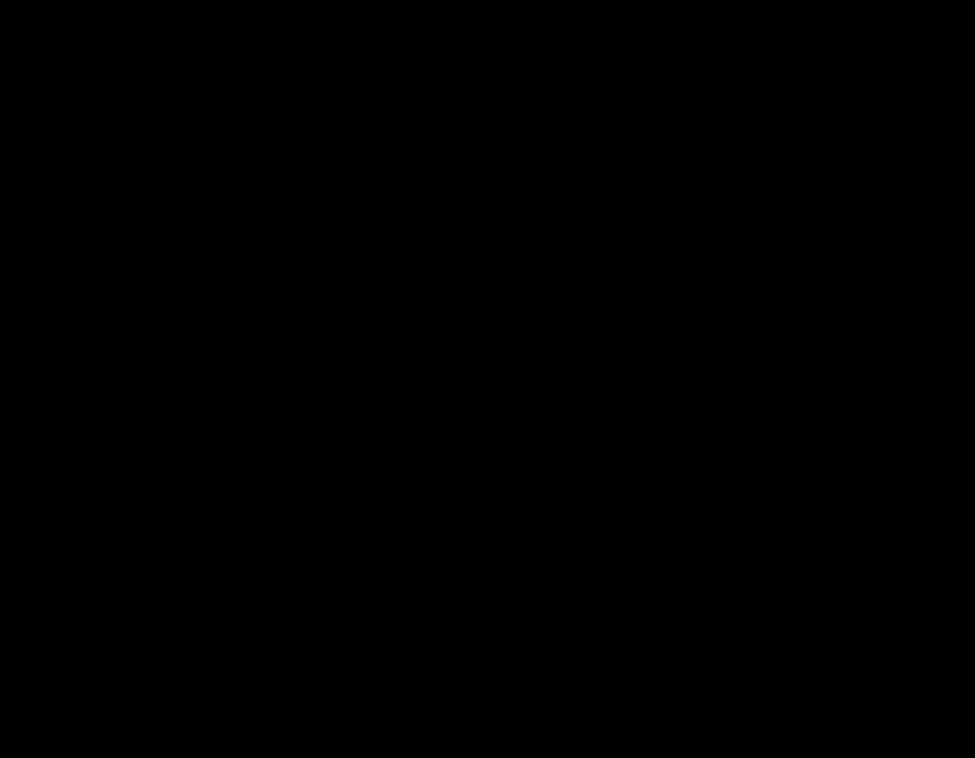
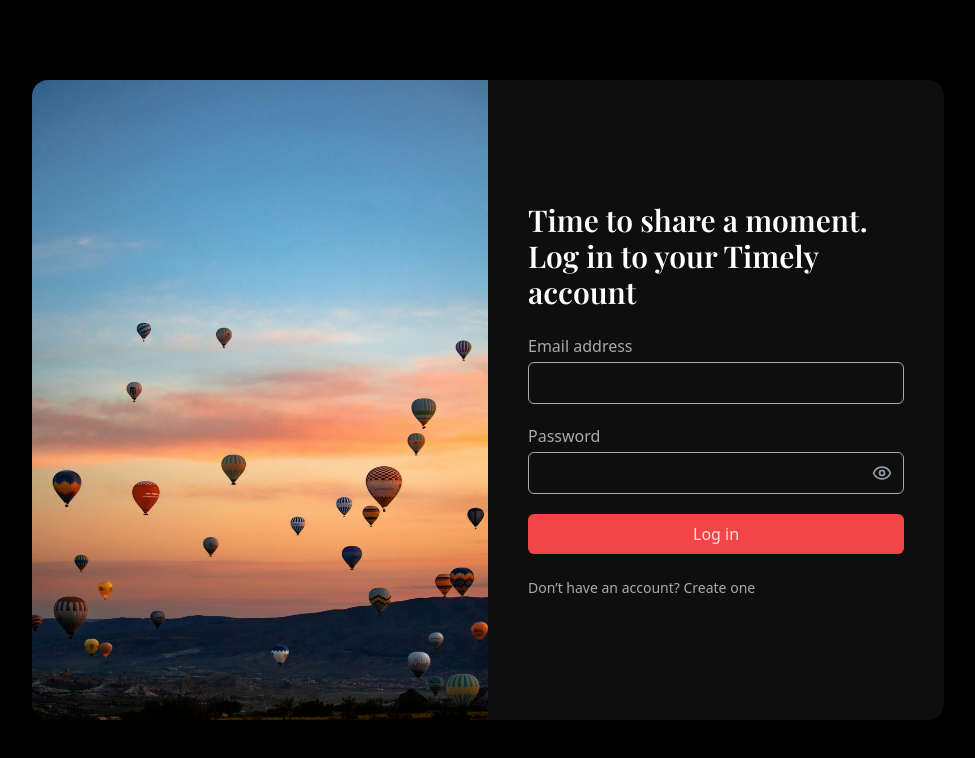
Before and after one commit to devrainyel/TimelyApp, a React (Vite) app in the folder client/: page /login in a window 1280 px wide. Before the commit this address had no page. Shown: the top 758 px of the page, without its empty margins (152-1127 px from the left). Built offline with nearby package versions, Linux system fonts and the light colour scheme; a web font is replaced by a local one.

Commit message:
feat: add Log in page layout and refactor the text "Sign In" to "Log in"

```diff
--- a/client/package.json
+++ b/client/package.json
@@ -11,6 +11,7 @@
   },
   "dependencies": {
     "@tailwindcss/vite": "^4.1.16",
+    "lucide-react": "^0.553.0",
     "react": "^19.1.1",
     "react-dom": "^19.1.1",
     "react-icons": "^5.5.0",
--- a/client/src/App.tsx
+++ b/client/src/App.tsx
@@ -1,7 +1,7 @@
 import './App.css';
 import { Route, Routes } from 'react-router-dom';
 import Home from './pages/Home';
-import SignIn from './pages/Auth/SignIn';
+import Login from './pages/Auth/Login';
 import Register from './pages/Auth/Register';
 
 function App() {
@@ -9,7 +9,7 @@ function App() {
     <>
       <Routes>
         <Route path='/' element={<Home />}></Route>
-        <Route path='/signin' element={<SignIn />}></Route>
+        <Route path='/login' element={<Login />}></Route>
         <Route path='/register' element={<Register />}></Route>
       </Routes>
     </>
--- a/client/src/components/layout/PublicNavbar.tsx
+++ b/client/src/components/layout/PublicNavbar.tsx
@@ -4,7 +4,7 @@ import { RxHamburgerMenu } from 'react-icons/rx';
 const navLinks = [
   { name: 'Home', path: '/' },
   { name: 'Register', path: '/register' },
-  { name: 'Sign In', path: '/signin' },
+  { name: 'Log In', path: '/login' },
 ];
 
 function Navbar() {
--- a/client/src/globals.css
+++ b/client/src/globals.css
@@ -8,14 +8,18 @@
   --color-hero: #ffffff;
   --color-main: #aaaaaa;
   --color-accent: #f24547;
-  --light-white: #ffdfda;
+  --color-light-white: #ffdfda;
 }
 
 @layer base {
   html,
-  body,
+  body {
+    background-color: var(--color-bg);
+    color: var(--color-main);
+    font-style: var(--font-body);
+  }
+
   p {
-    background-color: var(--color-bg);
     color: var(--color-main);
     font-style: var(--font-body);
   }
@@ -29,8 +33,17 @@
     @apply font-heading;
   }
 
-  button {
-    background-color: var(--color-accent);
-    color: var(--light-white);
+  input:-webkit-autofill,
+  input:-webkit-autofill:hover,
+  input:-webkit-autofill:focus,
+  input:-webkit-autofill:active {
+    -webkit-text-fill-color: white;
+    transition: background-color 5000s ease-in-out 0s;
   }
 }
+
+@layer components {
+  button {
+    @apply cursor-pointer;
+  }
+}
--- /dev/null
+++ b/client/src/pages/Auth/Login.tsx
@@ -0,0 +1,93 @@
+import { useState } from "react";
+import { Eye, EyeOff } from "lucide-react";
+
+const Login = () => {
+  const [showPassword, setShowPassword] = useState(false);
+
+  const showPass = () => {
+    setShowPassword(!showPassword);
+  }
+
+  return (
+    <main className="min-h-screen flex items-center justify-center">
+      <section
+        aria-labelledby="signin-title"
+      >
+        <div  className="flex max-w-5xl h-[80vh] shadow-lg overflow-hidden mx-5 rounded-2xl">
+        {/* Left side - image */}
+        <div className="w-1/2">
+          <img
+            src="./signin-bg.jpg"
+            alt="Sign in background"
+            className="w-full h-full object-cover"
+          />
+        </div>
+
+        {/* Right side - form */}
+        <div className="w-1/2 flex flex-col justify-center p-10 bg-[#0E0E0E]">
+          <h1 id="signin-title" className="text-3xl font-semibold text-white mb-6">
+            Time to share a moment. <br></br>
+            Log in to your Timely account
+          </h1>
+
+          <form action="/login" method="POST" className="space-y-5">
+            <div className="flex flex-col">
+              <label htmlFor="email" className="mb-1 font-medium">
+                Email address
+              </label>
+              <input
+                type="email"
+                id="email"
+                name="email"
+                required
+                autoComplete="username"
+                className="border border-main rounded-md px-3 py-2 focus:outline-none  focus:border-accent"
+              />
+            </div>
+
+            <div className="flex flex-col">
+              <label htmlFor="password" className="mb-1 font-medium">
+                Password
+              </label>
+              <div className="relative">
+              <input
+                type={showPassword ? "text" : "password"}
+                id="password"
+                name="password"
+                required
+                autoComplete="current-password"
+                className="border border-main rounded-md px-3 py-2 focus:outline-none w-full focus:border-accent"
+              />
+               <button
+                    type="button"
+                    onClick={showPass}
+                    className="absolute right-3 top-1/2 -translate-y-1/2 text-gray-400 hover:text-white"
+                    aria-label={showPassword ? "Hide password" : "Show password"}
+                  >
+                    {showPassword ? <EyeOff size={20} /> : <Eye size={20} />}
+                  </button>
+              </div>
+            </div>
+
+            <button
+              type="submit"
+              className="w-full bg-accent text-light-white py-2 rounded-md transition"
+            >
+              Log in
+            </button>
+          </form>
+
+          <p className="mt-6 text-sm">
+            Don’t have an account?{" "}
+            <a href="/register" className="hover:underline">
+              Create one
+            </a>
+          </p>
+        </div>
+        </div>
+      </section>
+    </main>
+  );
+};
+
+export default Login;
--- a/client/src/pages/Auth/SignIn.tsx
+++ /dev/null
@@ -1,8 +0,0 @@
-
-const SignIn = () => {
-  return (
-    <div>Welcome to Signin page</div>
-  )
-}
-
-export default SignIn
--- a/client/src/pages/Home.tsx
+++ b/client/src/pages/Home.tsx
@@ -17,7 +17,7 @@ function Home() {
             moments, connect with others, and relive the stories that make life
             meaningful
           </p>
-          <button className='text-sm py-2 px-3 md:py-3 md:px-5 mt-5 color-accent'>
+          <button className='text-sm py-2 px-3 md:py-3 md:px-5 mt-5 bg-accent text-light-white'>
             Create Account
           </button>
         </div>
```
Also changed, not shown: client/public/signin-bg.jpg (added), 1 other file (tests, documents, lock files or other folders).
